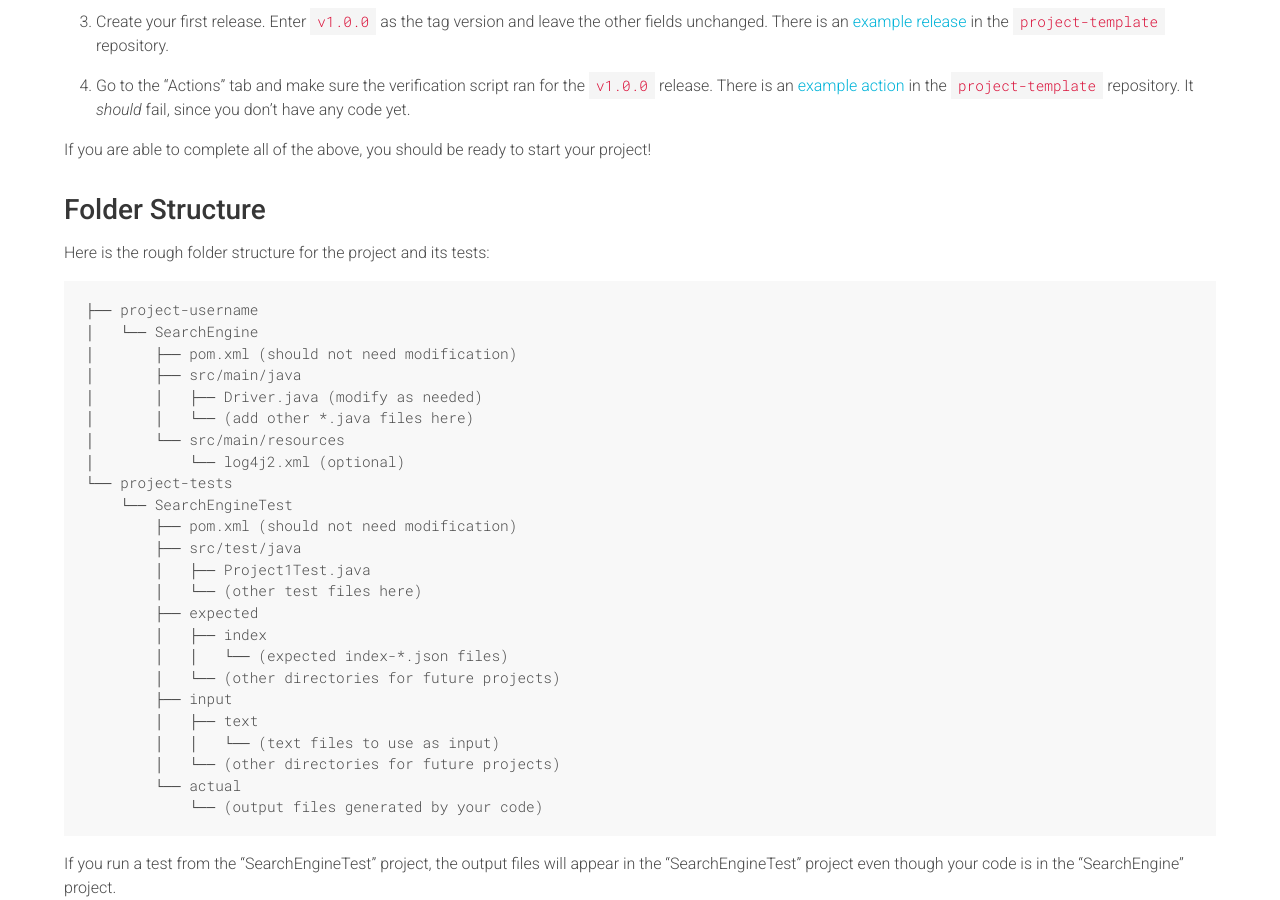
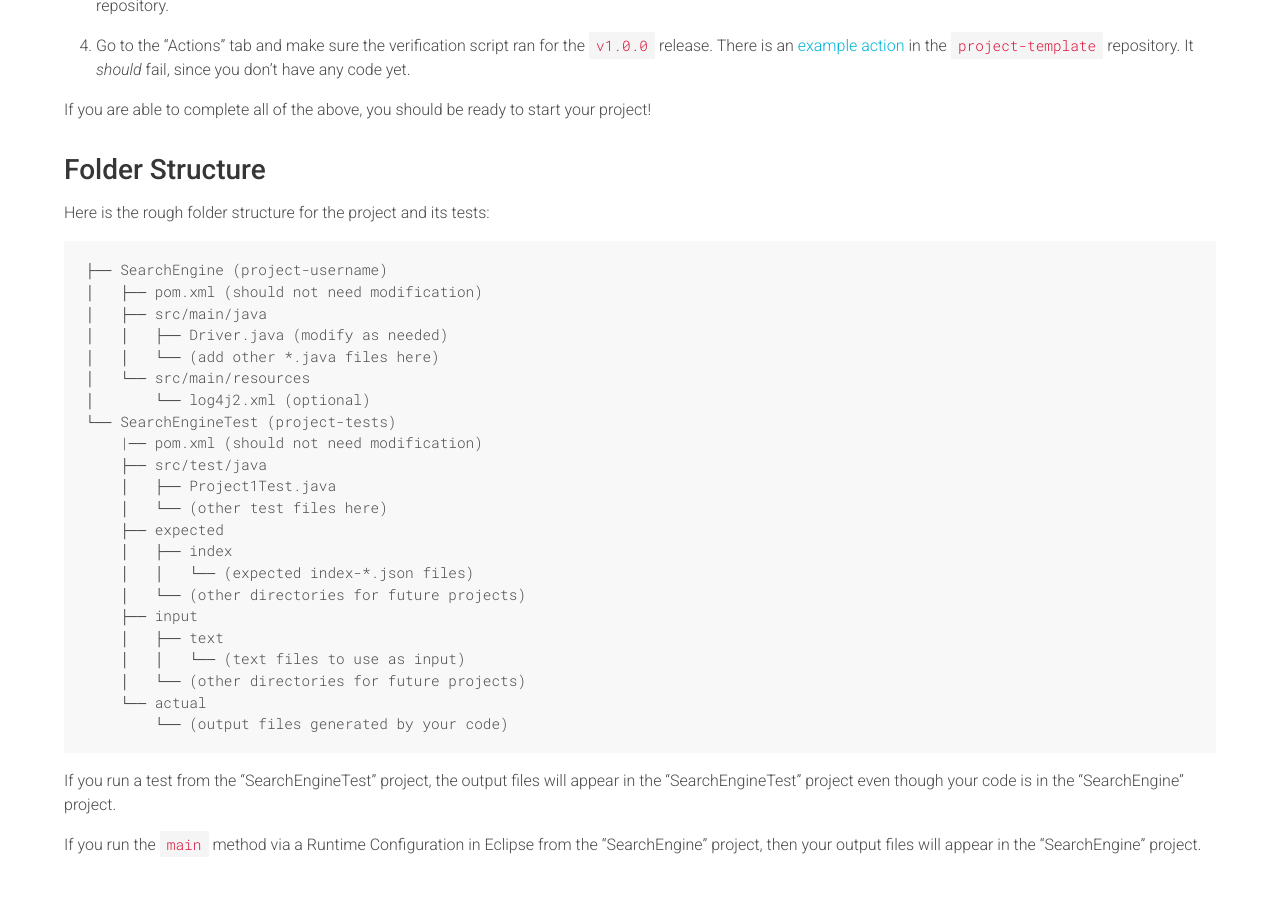
Before and after one commit to usf-cs212-spring2021/usf-cs212-spring2021.github.io, a Jekyll site: the page built from _projects/project-setup.md, in a window 1280 px wide and 900 px high, scrolled down 1901 px. Built offline with Jekyll 4.4.1, drawn with Linux system fonts in a browser that asks for light colours; comment, search, counter and statistics services are not loaded; some of the changed text lies outside the part shown.

Commit message:
Updating setup

````diff
--- a/_projects/project-setup.md
+++ b/_projects/project-setup.md
@@ -23,7 +23,7 @@ When we verify the functionality and review the design of your project, we will
 
 You can find a walkthrough video of these steps here:
 
-  > Pending
+<https://usfca.zoom.us/rec/share/yWwVXdXLl-dlZCkxd5NwiOCD14bNN_Ux1YSQAm51FkA_ra8nxog3vzU3zB_RucuU.F-Wk2tb7Qa-aXn5y?startTime=1613589626000>
 
 ## Create and Import Projects
 
@@ -66,30 +66,28 @@ If you are able to complete all of the above, you should be ready to start your
 Here is the rough folder structure for the project and its tests:
 
 ```
-├── project-username
-│   └── SearchEngine
-│       ├── pom.xml (should not need modification)
-│       ├── src/main/java
-│       │   ├── Driver.java (modify as needed)
-│       │   └── (add other *.java files here)
-│       └── src/main/resources
-│           └── log4j2.xml (optional)
-└── project-tests
-    └── SearchEngineTest
-        ├── pom.xml (should not need modification)
-        ├── src/test/java
-        │   ├── Project1Test.java
-        │   └── (other test files here)
-        ├── expected
-        │   ├── index
-        │   │   └── (expected index-*.json files)
-        │   └── (other directories for future projects)
-        ├── input
-        │   ├── text
-        │   │   └── (text files to use as input)
-        │   └── (other directories for future projects)
-        └── actual
-            └── (output files generated by your code)
+├── SearchEngine (project-username)
+│   ├── pom.xml (should not need modification)
+│   ├── src/main/java
+│   │   ├── Driver.java (modify as needed)
+│   │   └── (add other *.java files here)
+│   └── src/main/resources
+│       └── log4j2.xml (optional)
+└── SearchEngineTest (project-tests)
+    |── pom.xml (should not need modification)
+    ├── src/test/java
+    │   ├── Project1Test.java
+    │   └── (other test files here)
+    ├── expected
+    │   ├── index
+    │   │   └── (expected index-*.json files)
+    │   └── (other directories for future projects)
+    ├── input
+    │   ├── text
+    │   │   └── (text files to use as input)
+    │   └── (other directories for future projects)
+    └── actual
+        └── (output files generated by your code)
 ```
 
 If you run a test from the "SearchEngineTest" project, the output files will appear in the "SearchEngineTest" project even though your code is in the "SearchEngine" project.
````
Also changed, not shown: _homework/homework-testing.md (+0 -5 lines).
